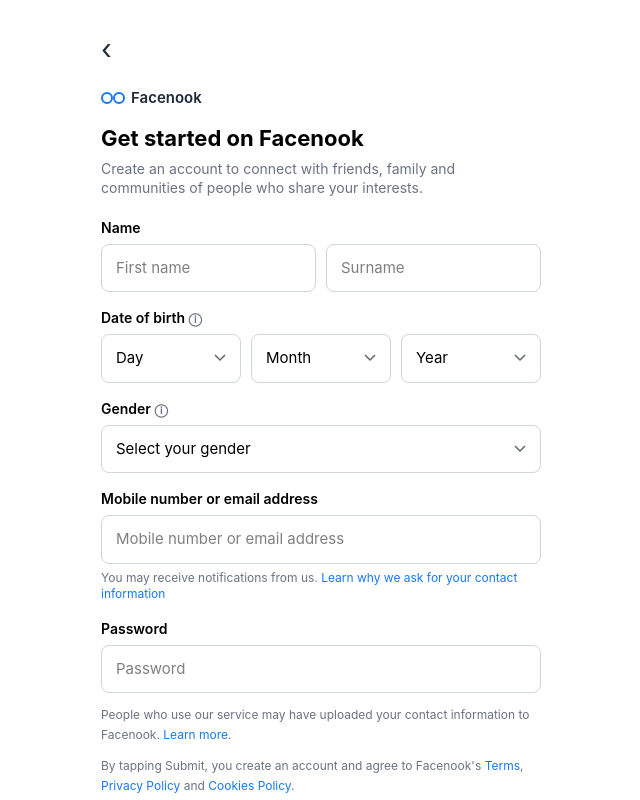
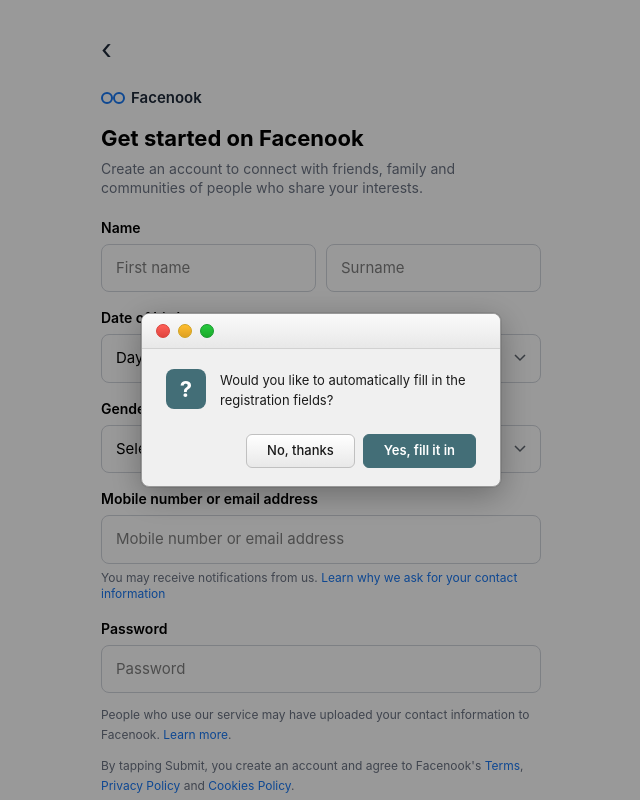
Before and after one commit to MeeFoundation/facenook-demo, a React (Vite) app: page /#/reg in a window 1280 px wide. Shown: the top 800 px of the page, without its empty margins (319-959 px from the left). Built offline with nearby package versions, Linux system fonts and the light colour scheme.

Commit message:
Autofill confirmation popup

```diff
--- /dev/null
+++ b/src/components/SystemPopup.tsx
@@ -0,0 +1,176 @@
+import { useEffect } from "react";
+
+interface SystemPopupProps {
+  question: string;
+  yesLabel?: string;
+  noLabel?: string;
+  onYes: () => void;
+  onNo: () => void;
+}
+
+export function SystemPopup({
+  question,
+  yesLabel = "Yes",
+  noLabel = "No",
+  onYes,
+  onNo,
+}: SystemPopupProps) {
+  useEffect(() => {
+    const handleKey = (e: KeyboardEvent) => {
+      if (e.key === "Escape") onNo();
+      if (e.key === "Enter") onYes();
+    };
+    window.addEventListener("keydown", handleKey);
+    return () => window.removeEventListener("keydown", handleKey);
+  }, [onYes, onNo]);
+
+  return (
+    <div
+      style={{
+        position: "fixed",
+        inset: 0,
+        zIndex: 9999,
+        display: "flex",
+        alignItems: "center",
+        justifyContent: "center",
+        backgroundColor: "rgba(0, 0, 0, 0.4)",
+      }}
+    >
+      <div
+        style={{
+          width: 360,
+          backgroundColor: "#f0f0f0",
+          border: "1px solid #999",
+          borderRadius: 8,
+          boxShadow: "0 8px 32px rgba(0,0,0,0.3), 0 0 0 1px rgba(0,0,0,0.08)",
+          fontFamily:
+            '-apple-system, "Segoe UI", system-ui, BlinkMacSystemFont, sans-serif',
+          overflow: "hidden",
+        }}
+      >
+        <div
+          style={{
+            display: "flex",
+            alignItems: "center",
+            gap: 8,
+            padding: "10px 14px",
+            borderBottom: "1px solid #d1d1d1",
+            background: "linear-gradient(to bottom, #fafafa, #e8e8e8)",
+          }}
+        >
+          <div
+            style={{
+              width: 14,
+              height: 14,
+              borderRadius: "50%",
+              background: "linear-gradient(to bottom, #ff6058, #e0443e)",
+              border: "1px solid #d94039",
+            }}
+          />
+          <div
+            style={{
+              width: 14,
+              height: 14,
+              borderRadius: "50%",
+              background: "linear-gradient(to bottom, #ffbd2e, #dea123)",
+              border: "1px solid #cfa01e",
+            }}
+          />
+          <div
+            style={{
+              width: 14,
+              height: 14,
+              borderRadius: "50%",
+              background: "linear-gradient(to bottom, #27c93f, #1aab29)",
+              border: "1px solid #14982a",
+            }}
+          />
+          <span
+            style={{
+              flex: 1,
+              textAlign: "center",
+              fontSize: 13,
+              fontWeight: 600,
+              color: "#4a4a4a",
+              marginRight: 46,
+            }}
+          ></span>
+        </div>
+
+        <div style={{ padding: "20px 24px 16px" }}>
+          <div style={{ display: "flex", gap: 14, alignItems: "flex-start" }}>
+            <div
+              style={{
+                width: 40,
+                height: 40,
+                borderRadius: 8,
+                backgroundColor: "rgb(67 110 119)",
+                display: "flex",
+                alignItems: "center",
+                justifyContent: "center",
+                flexShrink: 0,
+              }}
+            >
+              <span style={{ color: "#fff", fontSize: 22, fontWeight: 700 }}>
+                ?
+              </span>
+            </div>
+            <p
+              style={{
+                margin: 0,
+                fontSize: 13,
+                lineHeight: 1.5,
+                color: "#1a1a1a",
+                paddingTop: 2,
+              }}
+            >
+              {question}
+            </p>
+          </div>
+        </div>
+
+        <div
+          style={{
+            display: "flex",
+            justifyContent: "flex-end",
+            gap: 8,
+            padding: "8px 24px 18px",
+          }}
+        >
+          <button
+            onClick={onNo}
+            style={{
+              padding: "6px 20px",
+              fontSize: 13,
+              fontFamily: "inherit",
+              borderRadius: 6,
+              border: "1px solid #c0c0c0",
+              background: "linear-gradient(to bottom, #fff, #e8e8e8)",
+              color: "#1a1a1a",
+              cursor: "pointer",
+              fontWeight: 500,
+            }}
+          >
+            {noLabel}
+          </button>
+          <button
+            onClick={onYes}
+            style={{
+              padding: "6px 20px",
+              fontSize: 13,
+              fontFamily: "inherit",
+              borderRadius: 6,
+              border: "1px solid rgb(67 110 119)",
+              backgroundColor: "rgb(67 110 119)",
+              color: "#fff",
+              cursor: "pointer",
+              fontWeight: 600,
+            }}
+          >
+            {yesLabel}
+          </button>
+        </div>
+      </div>
+    </div>
+  );
+}
--- a/src/pages/RegisterPage.tsx
+++ b/src/pages/RegisterPage.tsx
@@ -1,5 +1,6 @@
 import { useState } from "react";
 import { useNavigate } from "react-router-dom";
+import { SystemPopup } from "../components/SystemPopup";
 
 const currentYear = new Date().getFullYear();
 const days = Array.from({ length: 31 }, (_, i) => i + 1);
@@ -27,6 +28,7 @@ const selectClass =
 
 export function RegisterPage() {
   const navigate = useNavigate();
+  const [showPopup, setShowPopup] = useState(true);
   const [form, setForm] = useState({
     firstName: "",
     surname: "",
@@ -38,6 +40,20 @@ export function RegisterPage() {
     password: "",
   });
 
+  const handleAutoFill = () => {
+    setForm({
+      firstName: "Paul",
+      surname: "Trevithick",
+      day: "15",
+      month: "6",
+      year: "1985",
+      gender: "male",
+      contact: "paul.trevithick@email.com",
+      password: "",
+    });
+    setShowPopup(false);
+  };
+
   const handleChange = (
     e: React.ChangeEvent<HTMLInputElement | HTMLSelectElement>,
   ) => {
@@ -46,11 +62,23 @@ export function RegisterPage() {
 
   const handleSubmit = (e: React.FormEvent) => {
     e.preventDefault();
-    navigate(`/reg/confirm?email=${encodeURIComponent(form.contact || "user@example.com")}`);
+    navigate(
+      `/reg/confirm?email=${encodeURIComponent(form.contact || "user@example.com")}`,
+    );
   };
 
   return (
     <>
+      {showPopup && (
+        <SystemPopup
+          question="Would you like to automatically fill in the registration fields?"
+          yesLabel="Yes, fill it in"
+          noLabel="No, thanks"
+          onYes={handleAutoFill}
+          onNo={() => setShowPopup(false)}
+        />
+      )}
+
       <button
         className="bg-transparent border-none text-[28px] cursor-pointer text-gray-800 py-2"
         onClick={() => navigate("/")}
```
